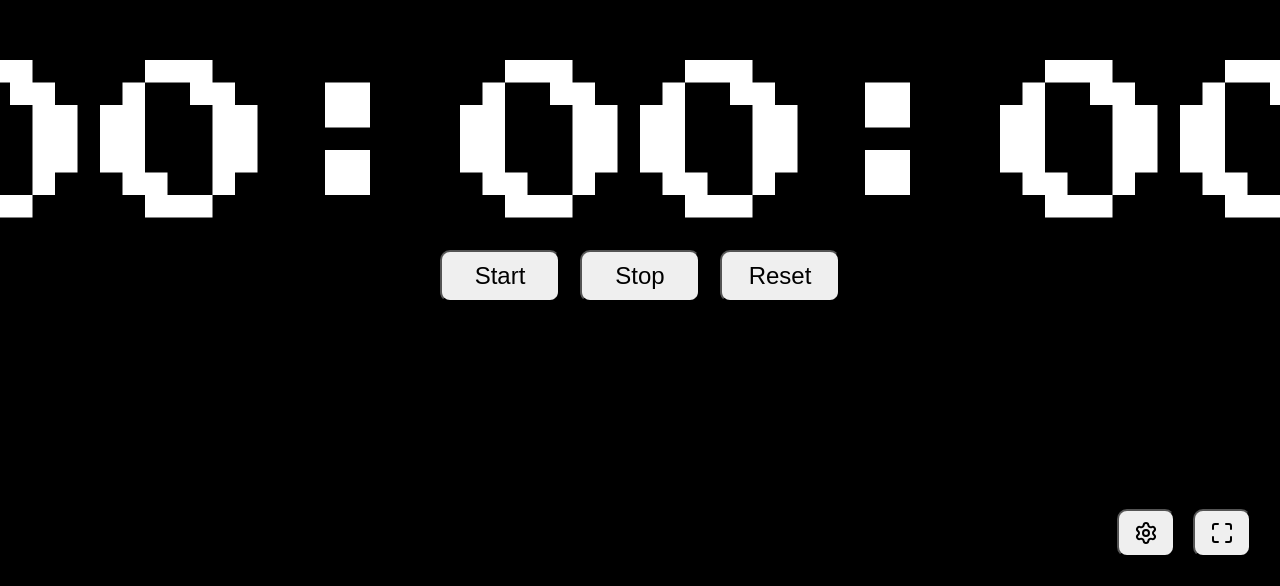
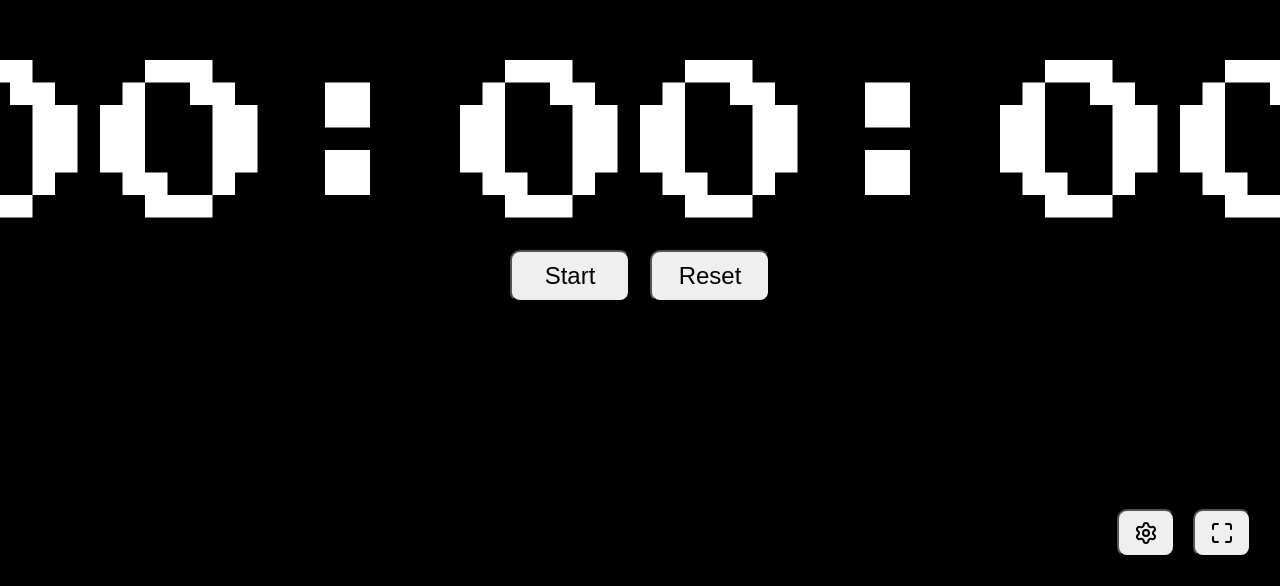
Before and after one commit to ketrinekrutova/Aesthetic-Timer, a React (Vite) app: page / in a window 1280 px wide. Shown: the part 214-800 px from the top of the page. Built offline with nearby package versions, Linux system fonts and the light colour scheme.

Commit message:
Update clock

```diff
--- a/src/components/clock/clock.tsx
+++ b/src/components/clock/clock.tsx
@@ -1,61 +1,95 @@
-import {useState, useEffect, useRef} from 'react';
+import {useEffect, useState} from 'react';
 import styles from './clock.module.css';
 
+const timeNowSeconds = () => Math.floor(Date.now() / 1000);
 
 function Clock() {
-    const [timer, setTimer] = useState(0);
-    const [isRunning, setIsRunning] = useState(false);
-    const intervalRef = useRef<ReturnType<typeof setInterval> | null>(null);
-    const startTimeRef = useRef<number | null>(null);
-    const saveTimerRef = useRef(0);
+    const [isRunning, setIsRunning] = useState(localStorage.getItem('isRunning') === 'true');
+    const [initialTime, setInitialTime] = useState(parseInt(localStorage.getItem('initialTime') ?? '0'));
+    const [timer, setTimer] = useState(parseInt(localStorage.getItem('timer') ?? '0'));
 
     useEffect(() => {
+        // eslint-disable-next-line react-hooks/set-state-in-effect
+        setIsRunning(false);
+    }, []);
+
+    useEffect(() => {
+        localStorage.setItem('isRunning', isRunning.toString());
+    }, [isRunning]);
+
+    useEffect(() => {
+        localStorage.setItem('initialTime', initialTime.toString());
+    }, [initialTime]);
+
+    useEffect(() => {
+        localStorage.setItem('timer', timer.toString());
+    }, [timer]);
+
+    useEffect(() => {
+        let interval: number = 0;
         if (isRunning) {
-            intervalRef.current = setInterval(() => {
-                setTimer(Date.now() - startTimeRef.current!);
-            }, 10);
-        } else if (intervalRef.current !== null) {
-            clearInterval(intervalRef.current);
+            // eslint-disable-next-line react-hooks/set-state-in-effect
+            setTimer(timeNowSeconds() - initialTime);
+
+            interval = setInterval(() => setTimer(
+                timeNowSeconds() - initialTime
+            ), 1000);
+
+            return () => {
+                clearInterval(interval);
+            }
+        } else {
+            clearInterval(interval);
         }
-
-
-        return () => clearInterval(intervalRef.current !== null ? intervalRef.current : undefined);
     }, [isRunning]);
 
     const startTimer = () => {
-        startTimeRef.current = Date.now() - saveTimerRef.current;
+        setInitialTime(timeNowSeconds());
         setIsRunning(true);
     };
 
-    const stopTimer = () => {
+    const pauseTimer = () => {
         setIsRunning(false);
-        saveTimerRef.current = timer;
     };
 
+    const resumeTimer = () => {
+        setIsRunning(true);
+        setInitialTime(timeNowSeconds() - timer);
+    }
+
     const resetTimer = () => {
+        setInitialTime(timeNowSeconds());
         setIsRunning(false)
         setTimer(0);
-        saveTimerRef.current = 0;
-        startTimeRef.current = null;
     };
 
     const formatTime = (timer: number) => {
-        const seconds = `${Math.floor(timer / 1000) % 60}`.padStart(2, '0');
-        const minutes = `${Math.floor(timer / 60000) % 60}`.padStart(2, '0');
-        const hours = `${Math.floor(timer / 3600000)}`.padStart(2, '0');
+        const seconds = `${timer % 60}`.padStart(2, '0');
+        const minutes = `${Math.floor(timer / 60) % 60}`.padStart(2, '0');
+        const hours = `${Math.floor(timer / 60 / 60)}`.padStart(2, '0');
 
         return `${hours}:${minutes}:${seconds}`;
     };
 
     return (
-        <div  className={styles.container}>
-            <div  className={styles.digit}>
+        <div className={styles.container}>
+            <div className={styles.digit}>
                 {formatTime(timer)}
             </div>
             <div className='buttons'>
-                <button onClick={startTimer} className={styles.btn}>Start</button>
-                <button onClick={stopTimer} className={styles.btn}>Stop</button>
+                {isRunning && (
+                    <button onClick={pauseTimer} className={styles.btn}>Pause</button>
+                )}
+
+                {!isRunning && timer === 0 && (
+                    <button onClick={startTimer} className={styles.btn}>Start</button>
+                )}
+                {!isRunning && timer !== 0 && (
+                    <button onClick={resumeTimer} className={styles.btn}>Resume</button>
+                )}
+
                 <button onClick={resetTimer} className={styles.btn}>Reset</button>
+
             </div>
         </div>
     );
```
